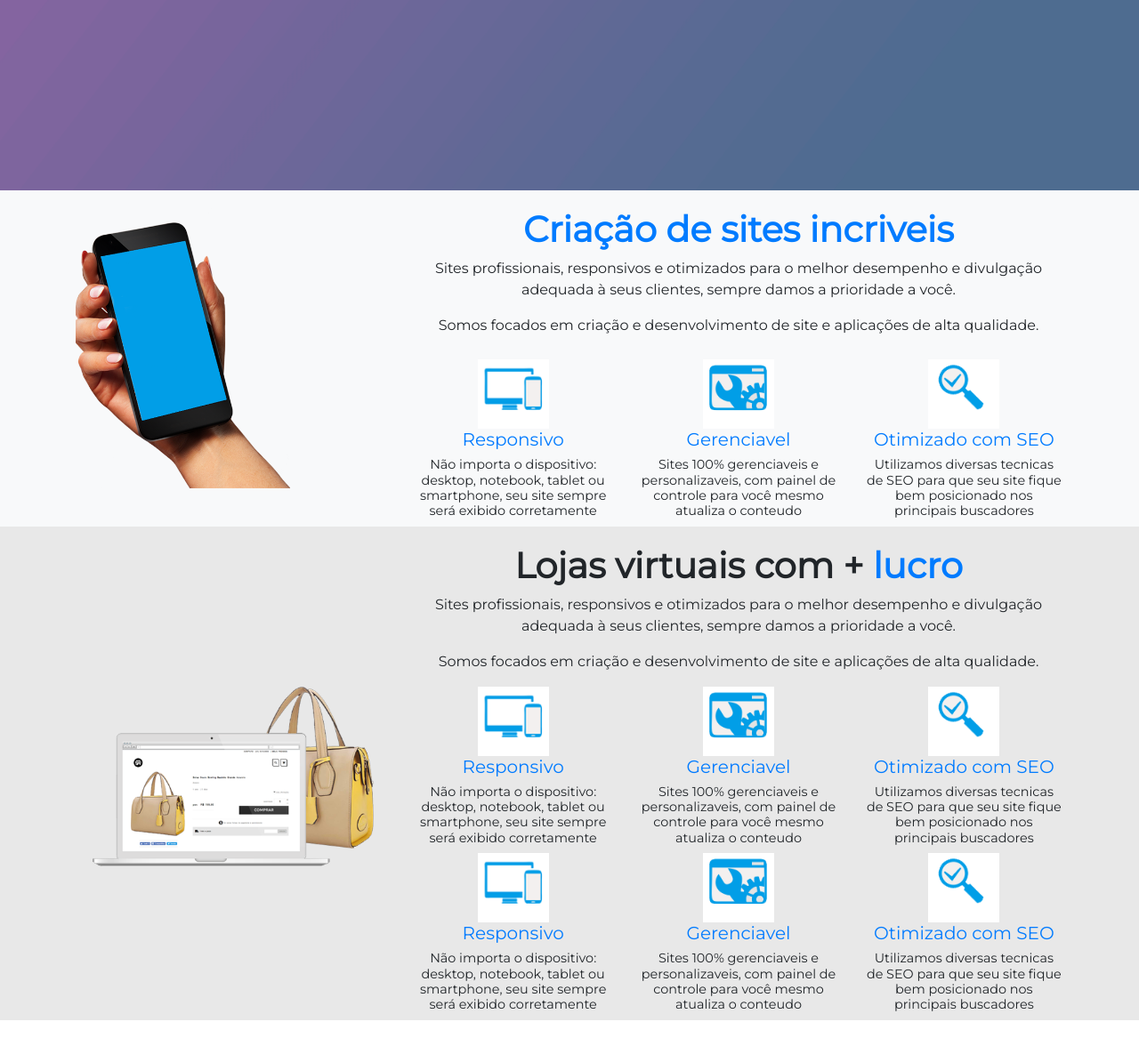
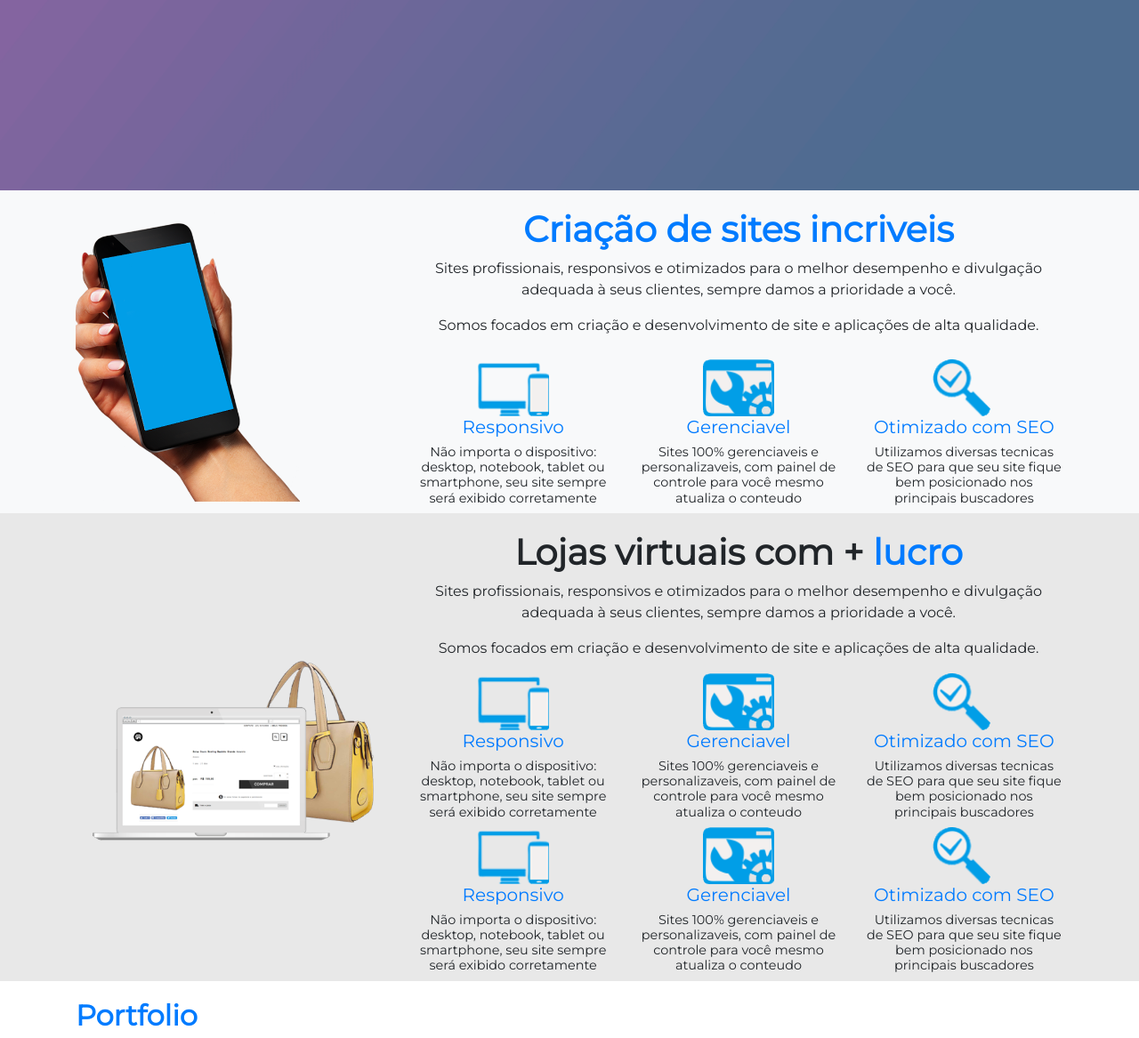
Before and after one commit to luccasr73/criouweb, a PHP site: page / in a window 1280 px wide. Shown: the part 586-1753 px from the top of the page at 89% size. Run offline with PHP 8.4, Linux system fonts and the light colour scheme; some libraries are stand-ins or nearby versions.

Commit message:
Trocados icones do site

```diff
--- a/css/main.css
+++ b/css/main.css
@@ -44,7 +44,7 @@
   padding-top:20px;
 }
 .imgCriacaoSites{
-  max-height:315px;
+  max-height:330px;
 }
 .iconesCricaoSites{
   width:5rem;
@@ -134,6 +134,6 @@
   }
   .lojaMobile{
     padding-top:10px;
-    background-color: #f8f9fa!important;
+    /*background-color: #f8f9fa!important;*/
   }
 }
```
Also changed, not shown: assets/icones_gerenciavel.png, assets/icones_responsivo.png, assets/icones_seo.png.
